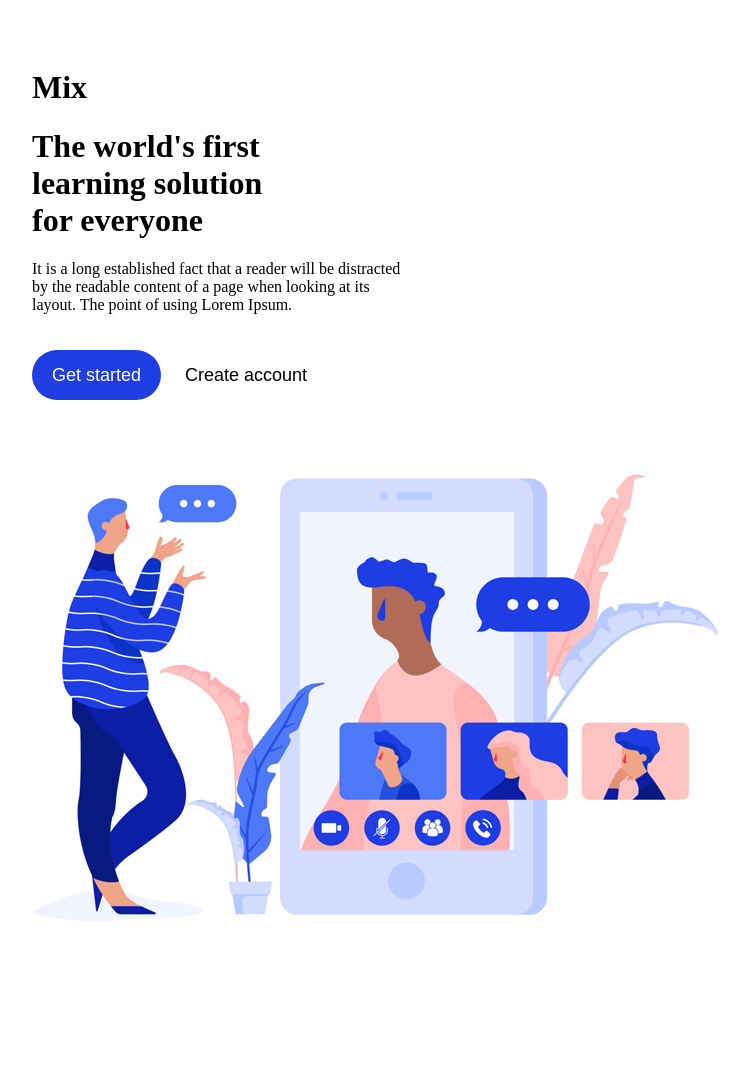
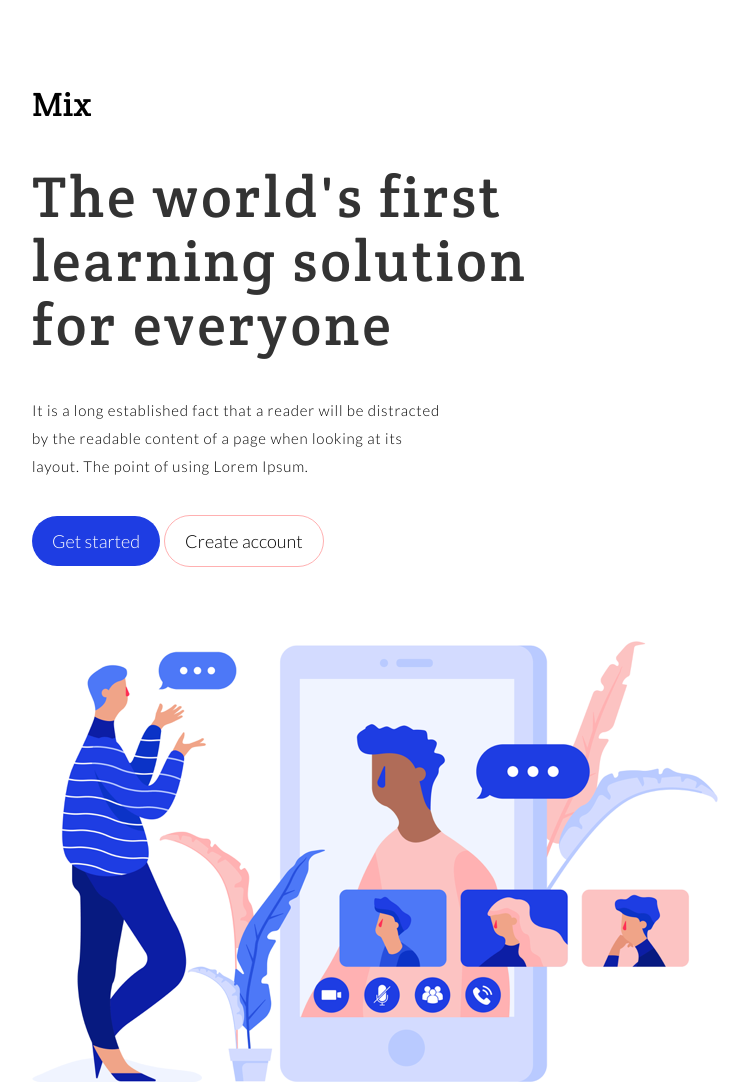
Before and after one commit to St-Choki/homework1, a plain HTML site: page index.html in a window 1280 px wide. Shown: the top 1082 px of the page, without its empty margins (208-957 px from the left). Drawn offline with Linux system fonts and the light colour scheme.

Commit message:
fixed it
fixed it

```diff
--- a/css/style.css
+++ b/css/style.css
@@ -1,6 +1,8 @@
 .article_wrapper
 {
     padding: 40px 0;
+    height: 43px;
+    top: 60px;
 }
 
 .text_section
@@ -9,20 +11,37 @@
     max-width: 800px;
 }
 
-.main_title,
+.text_logo
 {
-    font-family: 'Arial', sans-serif;
-    color: #333;
-    line-height: 1.35;
+    font-family: 'Crete Round', serif;
+    font-size: 34px;
 }
 
+.main_title
+{
+    font-family: 'Crete Round', serif;
+    color: #333;
+    font-size: 58px;
+    font-style: normal;
+    font-weight: normal;
+    line-height: 64px;
+    letter-spacing: 2.9px;
+}
+
+.text
+{
+    font-family: 'Lato', sans-serif;
+    font-size: 15px;
+    line-height: 28px;
+    letter-spacing: 0.75px;
+}
 .full_screen_photo
 {
     margin-bottom: 20px;
     max-width: 100%;
 }
 
-.article_button
+.started_button
 {
     display: inline-block;
     padding: 5px 20px;
@@ -36,9 +55,10 @@
     margin: 20px 0;
     cursor: pointer;
     outline: none;
+    font-family: 'Lato', sans-serif;
 }
 
-.article_button:hover
+.started_button:hover
 {
     display: inline-block;
     padding: 5px 20px;
@@ -52,9 +72,10 @@
     margin: 20px 0;
     cursor: pointer;
     outline: none;
+    font-family: 'Lato', sans-serif;
 }
 
-.article_button2
+.account_button
 {
     display: inline-block;
     padding: 5px 20px;
@@ -63,14 +84,15 @@
     color: #000000;
     background-color: #FFFFFF;
     box-shadow: none;
-    border: none;
     font-size: 18px;
     margin: 20px 0;
     cursor: pointer;
     outline: none;
+    border: 1px solid #ffb0b1;
+    font-family: 'Lato', sans-serif;
 }
 
-.article_button2:hover
+.account_button:hover
 {
     display: inline-block;
     padding: 5px 20px;
@@ -79,9 +101,10 @@
     color: #000000;
     background-color: #FCC3C2;
     box-shadow: none;
-    border: none;
     font-size: 18px;
     margin: 20px 0;
     cursor: pointer;
     outline: none;
+    border: 1px solid #ffb0b1;
+    font-family: 'Lato', sans-serif;
 }
--- a/index.html
+++ b/index.html
@@ -4,14 +4,12 @@
 	<meta charset="utf-8">
 	<title>Home Work 1</title>
 	<link href="css/style.css" rel="stylesheet">
+	<link href="https://fonts.googleapis.com/css2?family=Crete+Round&family=Lato:wght@300&display=swap" rel="stylesheet">
+
 	</head>
 <body class="article_wrapper">
 	<div class="text_section">
-		<h1 class="main_title">Mix</h1>
-	</div>
-</body>
-<body class="article_wrapper">
-	<div class="text_section">
+	<p class="text_logo">Mix</p>
 	<h1 class="main_title">The world's first<br>
 		learning solution<br>
 		for everyone</h1>
@@ -20,12 +18,12 @@
 		by the readable content of a page when looking at its<br>
 		layout. The point of using Lorem Ipsum.
 	</p>
-		<button class="article_button">
+	<a class="started_button">
 			Get started
-            </button>
-         <button class="article_button2">
+	</a>
+	 <a class="account_button">
 			Create account
-            </button>
+	</a>
 	<img src="images/clipart.png" alt="Home Work 1" class="full_screen_photo">
 	</div>
 </body>
```
Lines whose indentation alone changed are shown as unchanged.
